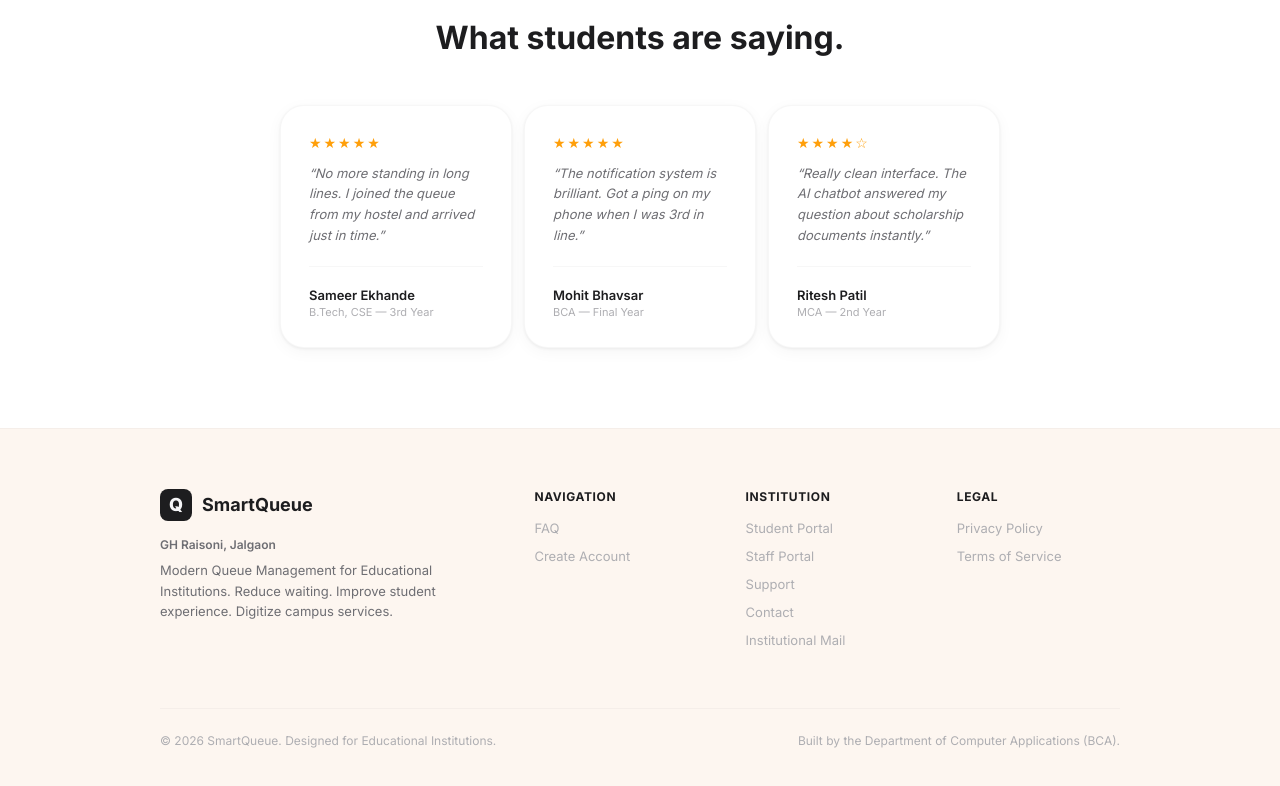
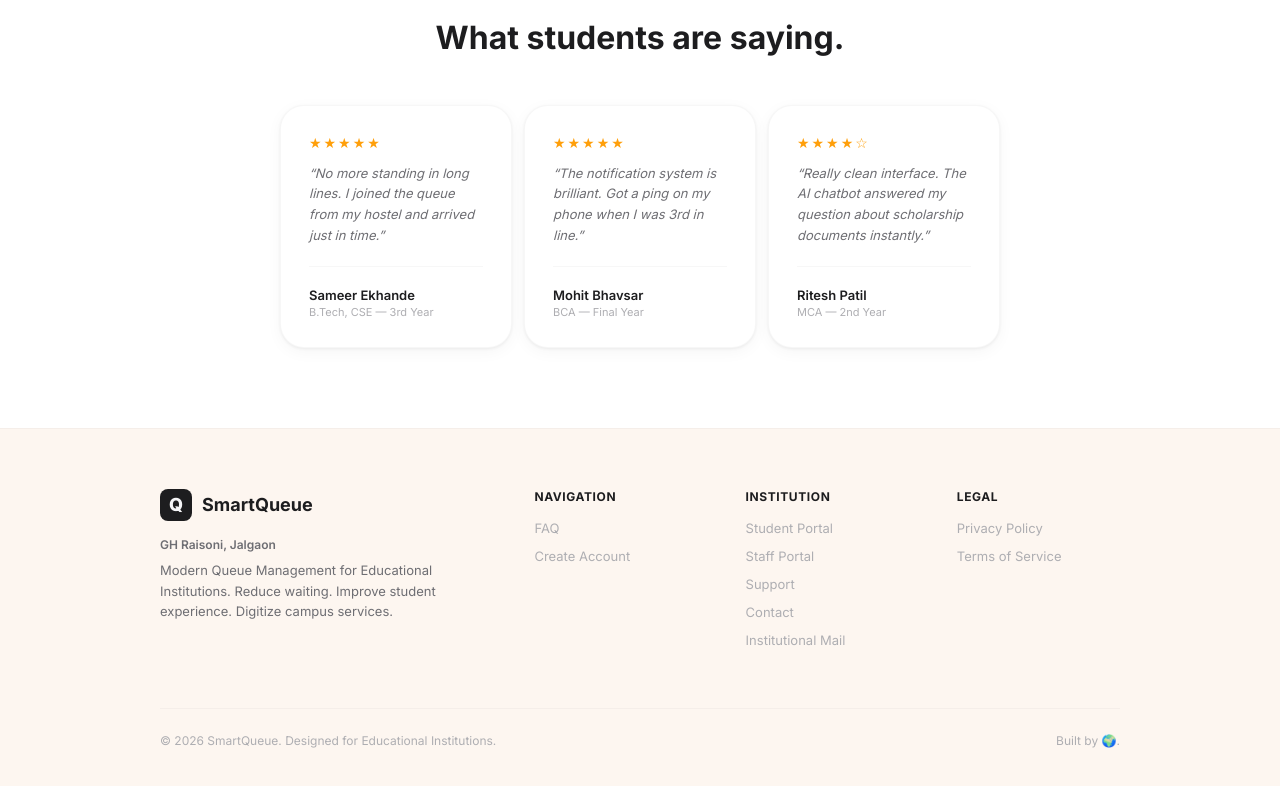
Before and after one commit to pruthviraj-builds/smartqueue-react, a Next.js app: page / in a window 1280 px wide. Shown: the part 2988-3774 px from the top of the page. Built offline with nearby package versions, Linux system fonts and the light colour scheme; no server answers; the database is empty; what react-google-recaptcha-v3 would draw is missing.

Commit message:
change in footer

```diff
--- a/src/components/layout/Footer.tsx
+++ b/src/components/layout/Footer.tsx
@@ -164,7 +164,7 @@ export function Footer() {
           © 2026 SmartQueue. Designed for Educational Institutions.
         </span>
         <span style={{ textAlign: 'right' }}>
-          Built by the Department of Computer Applications (BCA).
+          Built by 🌍.
         </span>
       </div>
     </footer>
```
